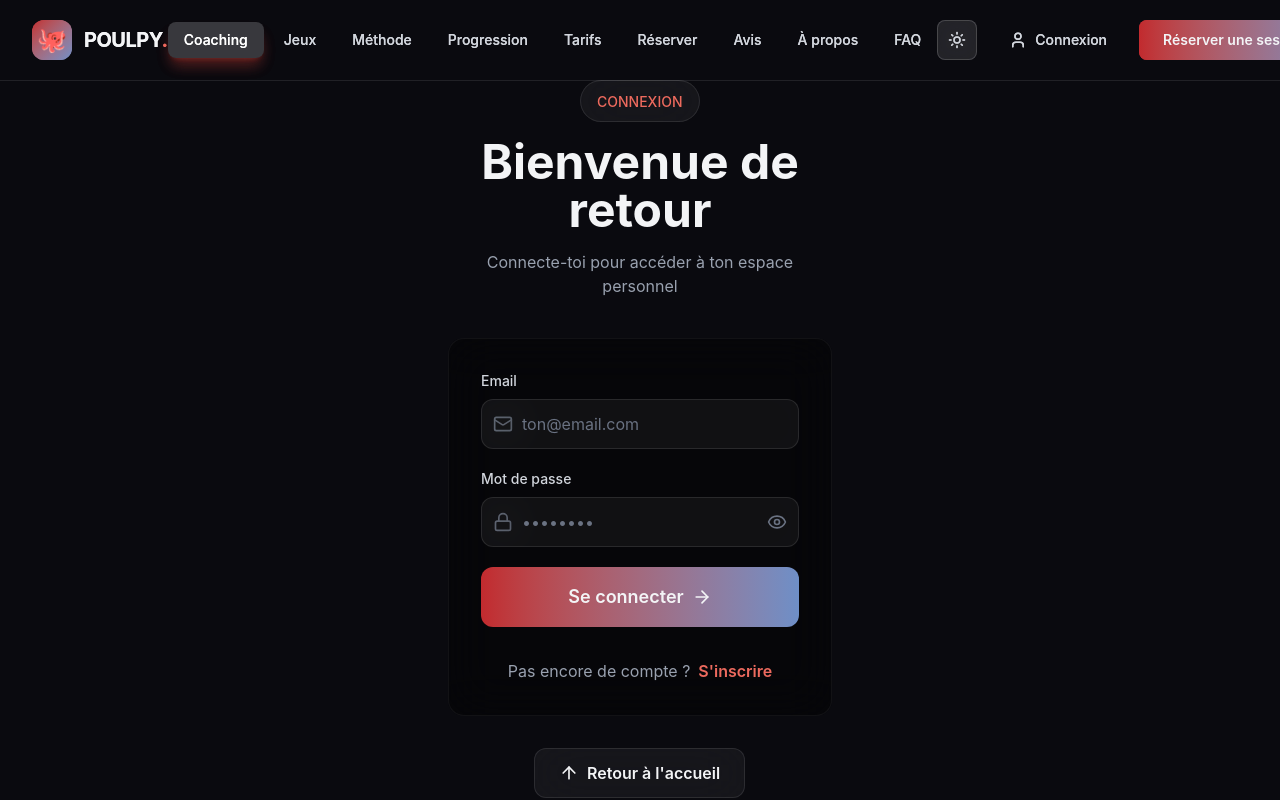
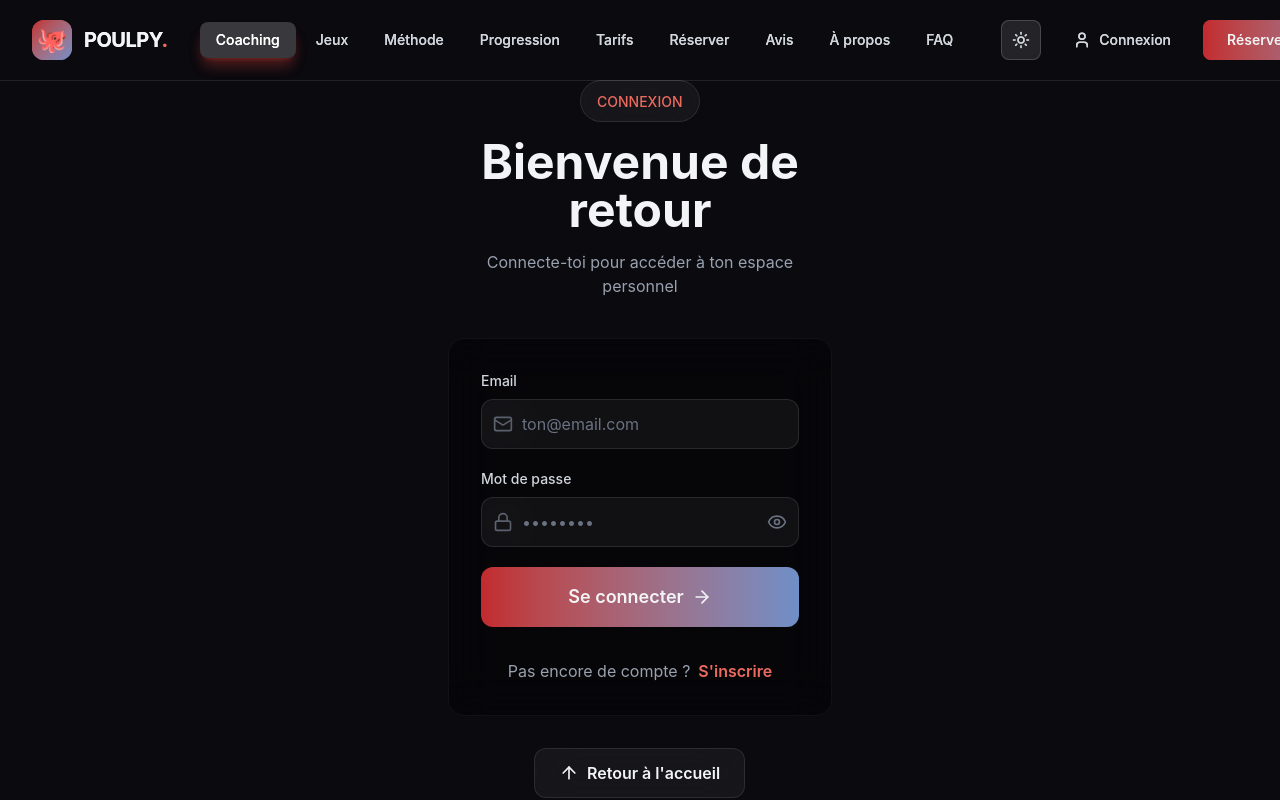
Before and after one commit to Smith9411/poulpy-coaching, a Next.js app: page /auth in a window 1280 px wide. Shown: the top 800 px of the page. Built offline with nearby package versions, Linux system fonts and the light colour scheme.

Commit message:
Ajout d'un espace entre le logo POULPY et le menu de navigation

```diff
--- a/components/Navbar.tsx
+++ b/components/Navbar.tsx
@@ -110,7 +110,7 @@ export default function Navbar() {
         <div className="max-w-7xl mx-auto px-4 sm:px-6 lg:px-8">
           <div className="flex items-center justify-between h-16 lg:h-20">
             {/* Logo */}
-            <Link href="/" className="flex items-center gap-3 group">
+            <Link href="/" className="flex items-center gap-3 group shrink-0">
               <div className="w-10 h-10 rounded-xl bg-gradient-to-br from-purple-600 to-cyan-500 flex items-center justify-center text-2xl group-hover:scale-110 transition-transform">
                 🐙
               </div>
@@ -120,7 +120,7 @@ export default function Navbar() {
             </Link>
 
             {/* Desktop Navigation */}
-            <div className="hidden lg:flex items-center gap-1">
+            <div className="hidden lg:flex items-center gap-1 mx-8">
               {navLinks.map((link) => (
                 <Link
                   key={link.href}
```
